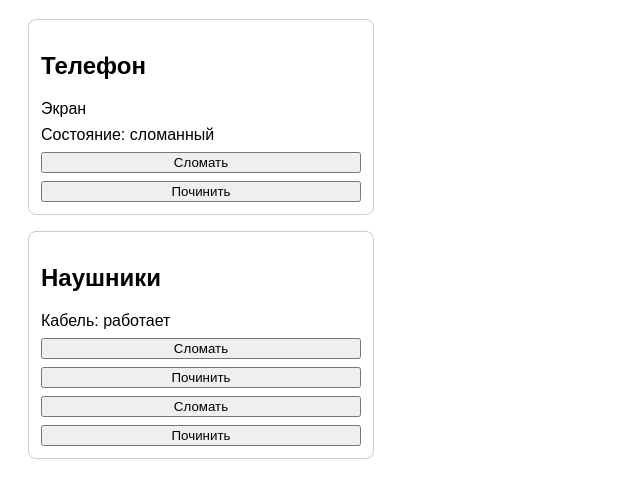
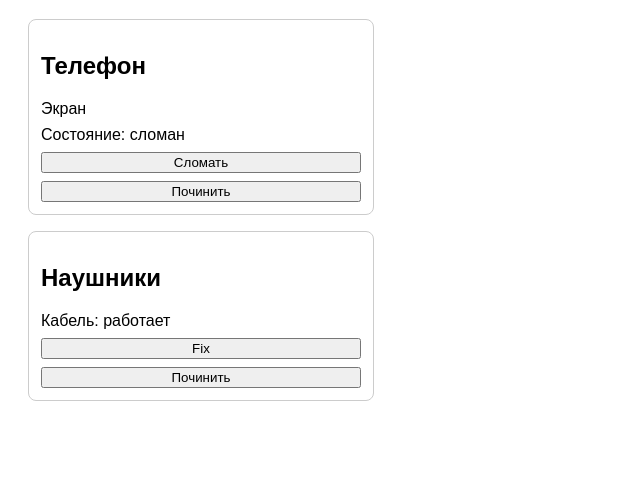
Before and after one commit to Nursaya0616/project-1, a plain HTML site: page index.html in a window 1280 px wide. Both pictures are taken after a click on the button "Сломать". Shown: the part 89-586 px from the top of the page, without its empty margins (0-640 px from the left). Drawn offline with Linux system fonts and the light colour scheme.

Commit message:
первый коммит

```diff
--- a/index.html
+++ b/index.html
@@ -18,13 +18,13 @@
     </div>
   </section>
 
-  <section class="device" id="headphones">
+
+
+    <section class="device" id="headphones">
     <h2>Наушники</h2>
     <div class="device-box">
       <div class="cable">Кабель: <span class="cstate">работает</span></div>
-      <button onclick="breakHeadphones()">Сломать</button>
-      <button onclick="repairHeadphones()">Починить</button>
-      <button onclick="breakHeadphones()">Сломать</button>
+      <button onclick="breakHeadphones()">Fix</button>
       <button onclick="repairHeadphones()">Починить</button>
     </div>
   </section>
@@ -32,13 +32,13 @@
   <script>
     // Симуляция изменений — чтобы показать версионирование
     function breakPhone() {
-      document.querySelector('#phone .state').textContent = 'сломанный';
+      document.querySelector('#phone .state').textContent = 'сломан';
     }
     function repairPhone() {
       document.querySelector('#phone .state').textContent = 'целый';
     }
     function breakHeadphones() {
-      document.querySelector('#headphones .cstate').textContent = 'сломаны';
+      document.querySelector('#headphones .cstate').textContent = 'сломан';
     }
     function repairHeadphones() {
       document.querySelector('#headphones .cstate').textContent = 'работают';
```
